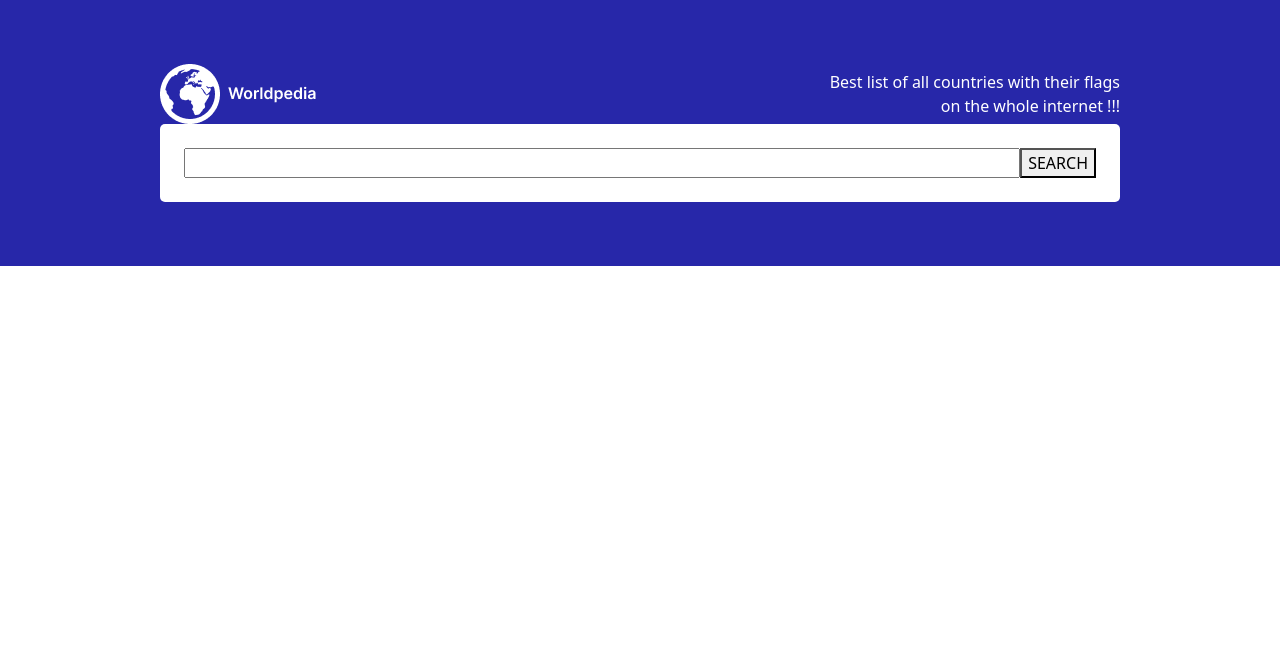
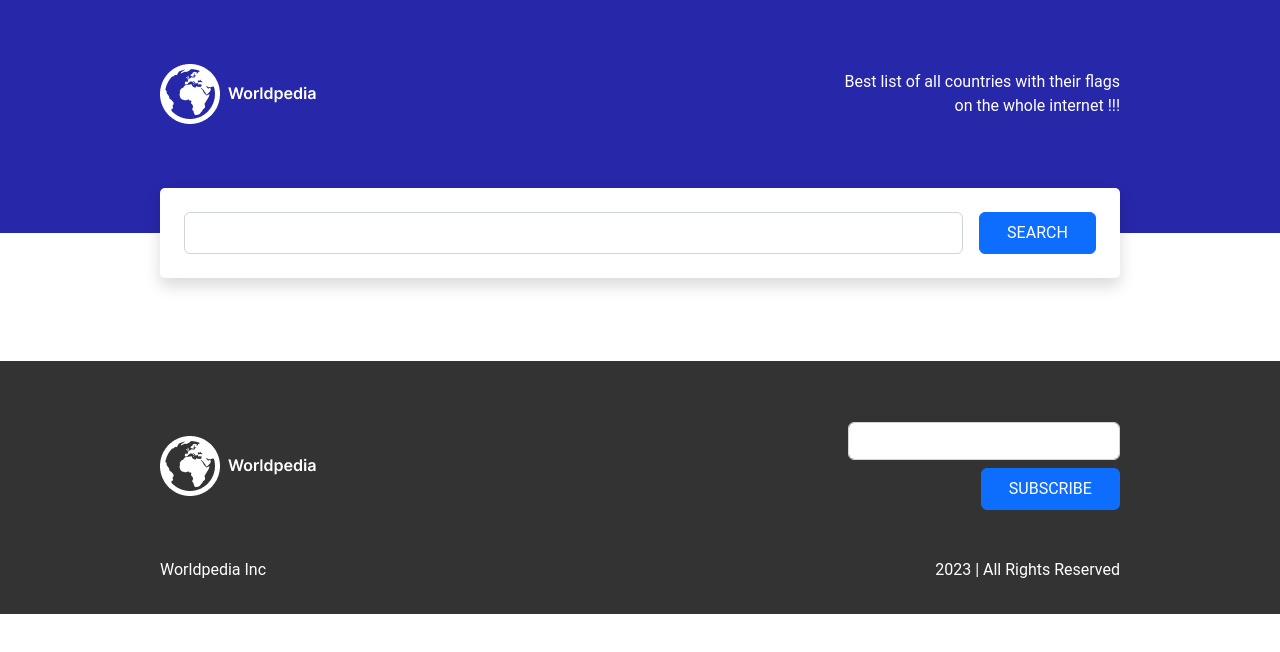
Before and after one commit to Sudhanshu-bh/worldpediasb, an Angular app: page / in a window 1280 px wide. Shown: the top 652 px of the page. Built offline with nearby package versions, Linux system fonts and the light colour scheme.

Commit message:
header and footer UI implementation

```diff
--- /dev/null
+++ b/src/_variables.scss
@@ -0,0 +1 @@
+$max-width-mob: 599px;
--- a/src/app/app.component.html
+++ b/src/app/app.component.html
@@ -1,5 +1,5 @@
 <div id="main">
-  <div class="header d-flex">
+  <div class="header">
     <div class="headerUpper">
       <img src="../assets/images/logo.png" alt="" class="logo" />
       <div class="description">
@@ -7,17 +7,26 @@
         <span>on the whole internet !!!</span>
       </div>
     </div>
-    <div class="headerSearch">
-      <input type="text" />
-      <button>SEARCH</button>
+    <div class="headerSearch shadow" id="headerSearch">
+      <input type="text" class="form-control me-3" />
+      <button class="btn btn-primary">SEARCH</button>
     </div>
   </div>
 
   <div class="content"></div>
 
   <div class="footer">
-    <div class="footerUpper"></div>
-    <div class="footerLower"></div>
+    <div class="footerUpper">
+      <img src="../assets/images/logo.png" alt="" class="logo" />
+      <div class="subscribeBox">
+        <input type="text" class="form-control" />
+        <button class="btn btn-primary">SUBSCRIBE</button>
+      </div>
+    </div>
+    <div class="footerLower">
+      <div class="name">Worldpedia Inc</div>
+      <div class="rights">2023 | All Rights Reserved</div>
+    </div>
   </div>
 </div>
 
--- a/src/app/app.component.scss
+++ b/src/app/app.component.scss
@@ -1,6 +1,17 @@
+@import "./../variables";
+
+$side-spacing-lg: 10rem;
+$side-spacing-xs: 1rem;
+
 #main {
   & > * {
-    padding: 4rem 10rem 4rem;
+    padding-right: $side-spacing-lg;
+    padding-left: $side-spacing-lg;
+
+    @media screen and (max-width: $max-width-mob) {
+      padding-right: $side-spacing-xs;
+      padding-left: $side-spacing-xs;
+    }
   }
 
   .header {
@@ -9,16 +20,31 @@
     display: flex;
     flex-direction: column;
     justify-content: space-between;
+    padding-top: 4rem;
+
+    @media screen and (max-width: $max-width-mob) {
+      padding-top: 1.5rem;
+    }
 
     .headerUpper {
       display: flex;
       justify-content: space-between;
       align-items: center;
 
+      @media screen and (max-width: $max-width-mob) {
+        flex-direction: column;
+        align-items: start;
+        gap: 1rem;
+      }
+
       .description {
         display: flex;
         flex-direction: column;
         align-items: end;
+
+        @media screen and (max-width: $max-width-mob) {
+          align-items: start;
+        }
       }
     }
 
@@ -27,10 +53,79 @@
       background: white;
       padding: 1.5rem;
       border-radius: 5px;
+      margin-top: 4rem;
+
+      @media screen and (max-width: $max-width-mob) {
+        margin-top: 2rem;
+      }
 
       input {
         flex: 1;
       }
     }
   }
+
+  .content {
+    padding-top: 4rem;
+    padding-bottom: 4rem;
+
+    @media screen and (max-width: $max-width-mob) {
+      padding-top: 2rem;
+      padding-bottom: 2rem;
+    }
+  }
+
+  .footer {
+    color: white;
+    background: #333333;
+    padding-top: 3.8rem;
+    padding-bottom: 2rem;
+    display: flex;
+    flex-direction: column;
+    justify-content: space-between;
+    gap: 3rem;
+
+    @media screen and (max-width: $max-width-mob) {
+      padding-top: 1.7rem;
+      padding-bottom: 1.3rem;
+      gap: 1.5rem;
+    }
+
+    .footerUpper {
+      display: flex;
+      justify-content: space-between;
+      align-items: center;
+
+      @media screen and (max-width: $max-width-mob) {
+        flex-direction: column;
+        align-items: start;
+        gap: 1.5rem;
+      }
+
+      .subscribeBox {
+        width: inherit;
+        display: flex;
+        flex-direction: column;
+        align-items: end;
+        gap: 0.5rem;
+
+        @media screen and (max-width: $max-width-mob) {
+          flex-direction: row;
+          gap: 1rem;
+          flex: 1;
+          width: 100%;
+        }
+
+        input {
+          width: 17rem;
+          flex: 1;
+        }
+      }
+    }
+
+    .footerLower {
+      display: flex;
+      justify-content: space-between;
+    }
+  }
 }
--- a/src/app/app.component.ts
+++ b/src/app/app.component.ts
@@ -1,10 +1,20 @@
-import { Component } from '@angular/core';
+import { AfterViewInit, Component, OnInit, ViewChild } from '@angular/core';
 
 @Component({
   selector: 'app-root',
   templateUrl: './app.component.html',
-  styleUrls: ['./app.component.scss']
+  styleUrls: ['./app.component.scss'],
 })
-export class AppComponent {
-  title = 'lightMetrics-assign';
+export class AppComponent implements OnInit, AfterViewInit {
+  ngAfterViewInit(): void {
+    this.adjustSearchPosition();
+  }
+
+  ngOnInit(): void {}
+
+  adjustSearchPosition() {
+    const headerSearch = document.getElementById('headerSearch')!;
+    const searchHeight = getComputedStyle(headerSearch).height;
+    headerSearch.style.marginBottom = `-${parseInt(searchHeight) / 2}px`;
+  }
 }
--- a/src/styles.scss
+++ b/src/styles.scss
@@ -1,4 +1,18 @@
 /* You can add global styles to this file, and also import other style files */
 
 /* Importing Bootstrap SCSS file. */
-@import 'bootstrap/scss/bootstrap';
+@import "bootstrap/scss/bootstrap";
+
+@import "./variables";
+
+* {
+  font-family: Roboto, "Helvetica Neue", sans-serif;
+}
+
+.btn {
+  @media screen and (min-width: $max-width-mob) {
+    padding: 0.5rem 1.7rem;
+  }
+  padding-left: 0.85rem;
+  padding-right: 0.85rem;
+}
```
